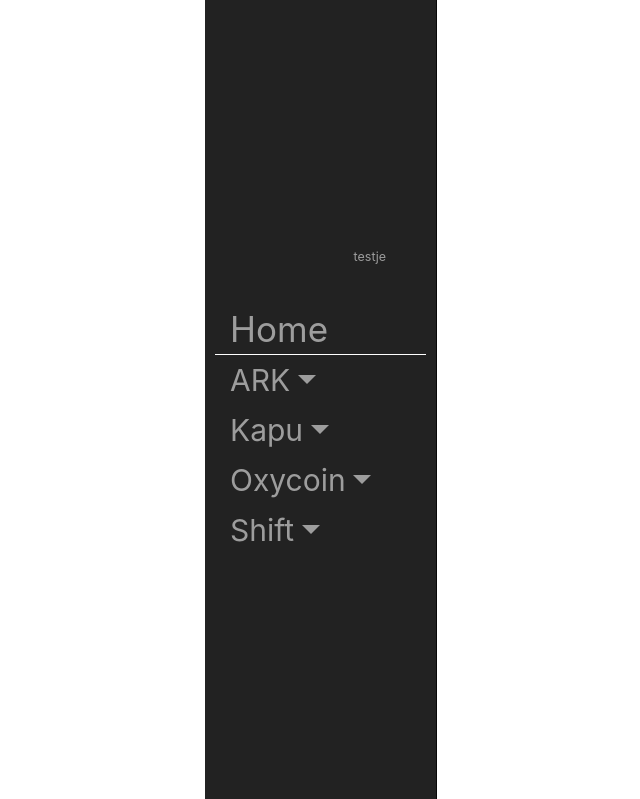
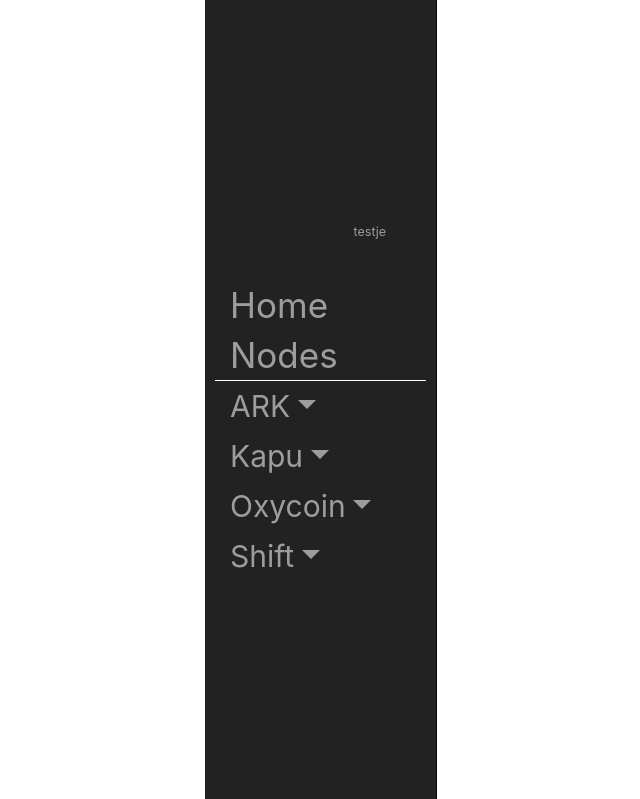
Before and after one commit to RudySeegers/dckntcp, a Django app: page /console/ in a window 1280 px wide. Shown: the top 799 px of the page, without its empty margins (27-667 px from the left). Run offline with Django 3.2, Linux system fonts and the light colour scheme; a user stored in the database is signed in; data comes from the database, SQL or seed files in the repository; some libraries are stand-ins or nearby versions.

Commit message:
added nodes menu item

```diff
--- a/console/templates/console/base.html
+++ b/console/templates/console/base.html
@@ -76,6 +76,7 @@
       <div id="navbar" class="navbar-collapse collapse">
         <ul class="nav navbar-nav">
           <li><a href="{% url 'index' %}" style="font-size: 350%" >Home</a></li>
+          <li><a href="{% url 'console_first' %}" style="font-size: 350%" >Nodes</a></li>
           <li class="dropdown" style="border-top: 1px solid white">
             <a href="#" class="dropdown-toggle" data-toggle="dropdown" role="button" aria-haspopup="true" aria-expanded="false" style="font-size: 300%">ARK</a>
             <ul class="dropdown-menu">
```
